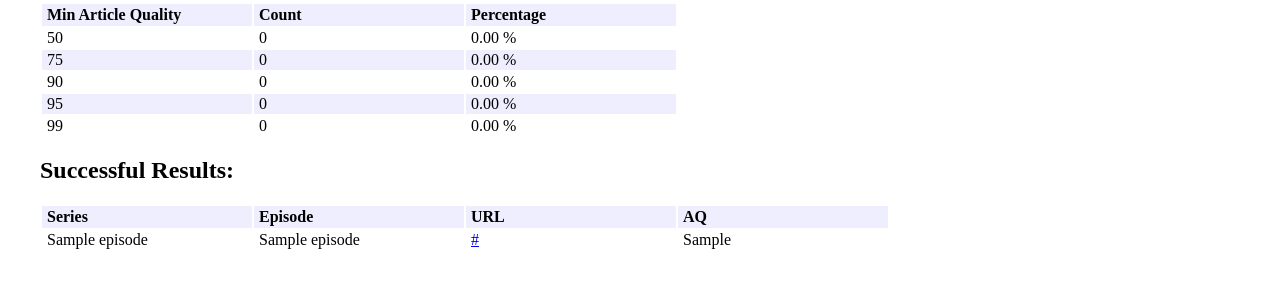
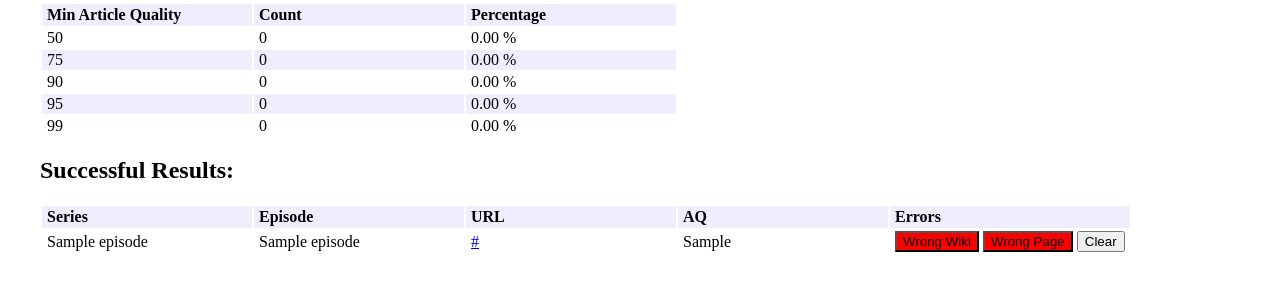
Before and after one commit to ArturD/tv_eval, a Django app: template app/templates/runs/details.html in a window 1280 px wide. Shown: the part 318-618 px from the top of the page. Run offline with Django 3.2, Linux system fonts and the light colour scheme; tables that the repository leaves empty hold one stand-in row (Sample ...); the template is opened without the code that fills it: values named after a table or form of the project are taken from there, most other values are stand-ins (such as "Sample title", 1, 10 or a date in 2020); some libraries are stand-ins or nearby versions.

Commit message:
add ability to mark wrong results

```diff
--- a/app/sony_tv/models.py
+++ b/app/sony_tv/models.py
@@ -124,6 +124,10 @@ class Result(ModelBase):
     else:
       return None
 
+  def evaluation_update_url(self):
+    from django.core.urlresolvers import reverse
+    return reverse('sony_tv.views.evaluate_result', args=[str(self.id)])
+
   def evaluate(self, wrong_wiki, wrong_page):
     current = self.evaluation()
     if current is None:
--- a/app/sony_tv/urls.py
+++ b/app/sony_tv/urls.py
@@ -3,4 +3,5 @@ from django.conf.urls import patterns, url
 urlpatterns = patterns('',
   url(r'^$', 'sony_tv.views.run_list'),
   url(r'^run/(\d+)$', 'sony_tv.views.run_details'),
+  url(r'^evalutions/(\d+)$', 'sony_tv.views.evaluate_result'),
 )
--- a/app/templates/base.html
+++ b/app/templates/base.html
@@ -38,6 +38,12 @@
             padding: 1px 5px;
           }
         </style>
+        <script src="//ajax.googleapis.com/ajax/libs/jquery/2.1.0/jquery.min.js"></script>
+{% block scripts %}
+{% endblock %}
+{% block styles %}
+{% endblock %}
+
     </head>
     <body>
         <!--[if lt IE 7]>
--- a/app/templates/runs/details.html
+++ b/app/templates/runs/details.html
@@ -1,4 +1,52 @@
 {% extends "base.html" %}
+
+{% block styles %}
+<style>
+  td.wrong-page > button.wrong-page,
+  td.wrong-wiki > button.wrong-wiki {
+    background: red;
+  }
+</style>
+{% endblock %}
+
+{% block scripts %}
+<script>
+  $(function() {
+    var state_pending = 'pending';
+    var state_ready = 'ready';
+    $('button.wrong-wiki, button.wrong-page, button.clear-wrongs').each(function() {
+      var el = $(this);
+      var wrong_wiki = true;
+      var wrong_page = false;
+      if ( el.hasClass('wrong-page') ) {
+        wrong_wiki = false;
+        wrong_page = true;
+      } else if( el.hasClass('clear-wrongs') ) {
+        wrong_wiki = false;
+        wrong_page = false;
+      }
+      $(el).click(function() {
+        var container = $(el).parent('td');
+        var updateUrl = $(el).data('update-url');
+        if (container.data('state') != state_pending) {
+          container.data('state', state_pending);
+          $.post(updateUrl, {wrong_wiki: wrong_wiki, wrong_page: wrong_page})
+          .success(function() {
+            container.data('state', state_ready);
+            container.removeClass("wrong-wiki");
+            container.removeClass("wrong-page");
+            if (wrong_wiki) container.addClass("wrong-wiki");
+            if (wrong_page) container.addClass("wrong-page");
+          })
+          .fail(function() {
+            alert('update failed!');
+          })
+        }
+      });
+    });
+  });
+</script>
+{% endblock %}
 
 {% block content %}
 <h1>Run Report</h1>
@@ -57,6 +105,7 @@
       <td>Episode</td>
       <td>URL</td>
       <td>AQ</td>
+      <td>Errors</td>
     </tr>
   </thead>
   <tbody>
@@ -66,6 +115,11 @@
       <td>{{result.episode.episode_title}}</td>
       <td><a href="{{result.url}}">{{result.url}}</a></td>
       <td>{{result.article_quality}}</td>
+      <td class="{%if result.evaluation.wrong_wiki%}wrong-wiki{%endif%} {%if result.evaluation.wrong_page%}wrong-page{%endif%}">
+        <button class="wrong-wiki" data-active="{{result.evaluation.wrong_wiki}}" data-update-url="{{result.evaluation_update_url}}">Wrong Wiki</button>
+        <button class="wrong-page" data-active="{{result.evaluation.wrong_page}}" data-update-url="{{result.evaluation_update_url}}">Wrong Page</button>
+        <button class="clear-wrongs" data-update-url="{{result.evaluation_update_url}}">Clear</button>
+      </td>
     </tr>
     {% endfor %}
   </tbody>
--- a/app/templates/runs/list.html
+++ b/app/templates/runs/list.html
@@ -8,13 +8,15 @@
     <tr>
       <td>Date</td>
       <td>URL</td>
+      <td>Link</td>
     </tr>
   </thead>
   <tbody>
     {% for run in runs %}
     <tr>
-      <td><a href="{{ run.get_absolute_url }}">{{run.created_at}}</a></td>
-      <td><a href="{{ run.get_absolute_url }}">{{run.url}}</a></td>
+      <td>{{run.created_at}}</td>
+      <td>{{run.url}}</td>
+      <td><a href="{{ run.get_absolute_url }}">details</a></td>
     </tr>
     {% endfor %}
   </tbody>
--- a/app/tv_eval/settings.py
+++ b/app/tv_eval/settings.py
@@ -51,7 +51,7 @@ INSTALLED_APPS = (
 MIDDLEWARE_CLASSES = (
     'django.contrib.sessions.middleware.SessionMiddleware',
     'django.middleware.common.CommonMiddleware',
-    'django.middleware.csrf.CsrfViewMiddleware',
+    #'django.middleware.csrf.CsrfViewMiddleware',
     'django.contrib.auth.middleware.AuthenticationMiddleware',
     'django.contrib.messages.middleware.MessageMiddleware',
     'django.middleware.clickjacking.XFrameOptionsMiddleware',
```
Also changed, not shown: app/sony_tv/views.py (+11 -0 lines).
